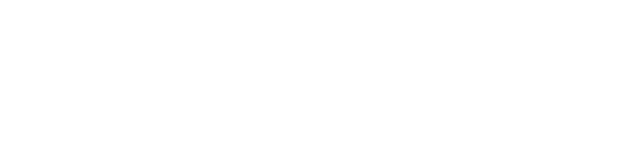
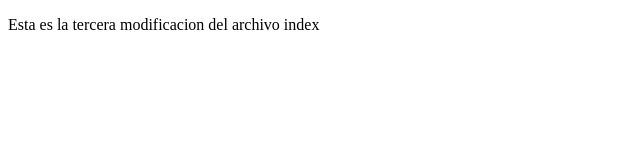
Before and after one commit to osbaldoAlbornoz/gitPildoras, a plain HTML site: page index.html in a window 1280 px wide. Shown: the whole page, without its empty margins (0-640 px from the left). Drawn offline with Linux system fonts and the light colour scheme.

Commit message:
Moficamos index y estilos

```diff
--- /dev/null
+++ b/CSS/estilos.css
@@ -0,0 +1,4 @@
+
+body{
+	background-color: #00F;
+}
--- a/index.html
+++ b/index.html
@@ -5,6 +5,6 @@
 	<title>Pagina Web de Prueba</title>
 </head>
 <body>
-
+<p>Esta es la tercera modificacion del archivo index</p>
 </body>
 </html>
--- /dev/null
+++ b/javascript/javascript.js
@@ -0,0 +1 @@
+// Javascript document
```
Also changed, not shown: 1 other file.
